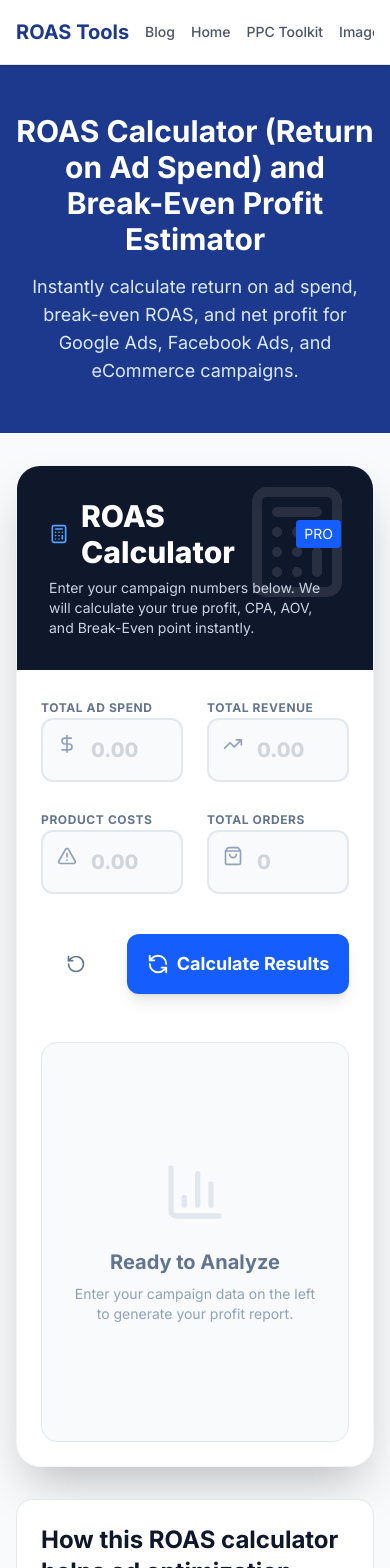
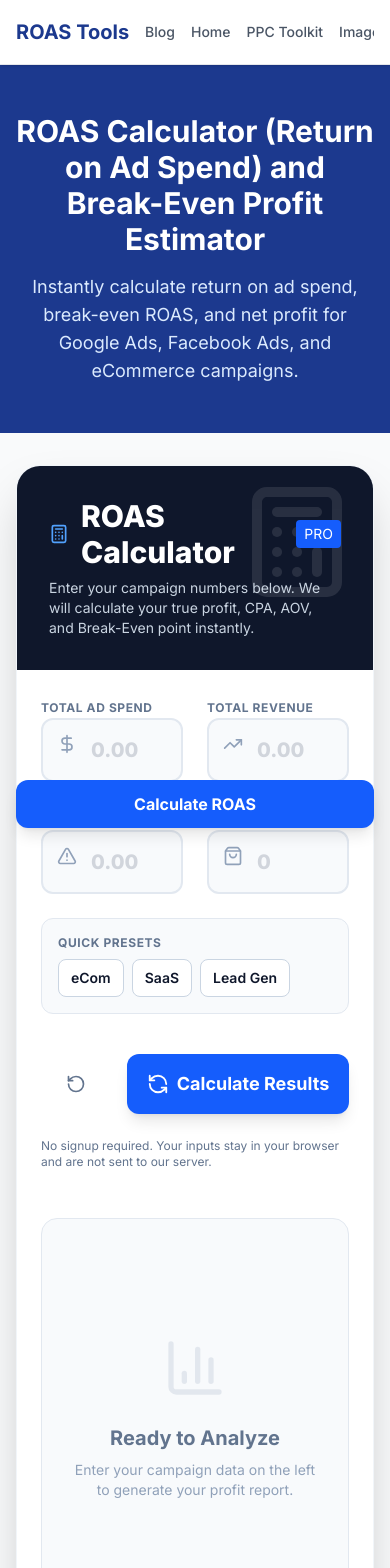
Before and after one commit to nikhil071-ui/roas-calculator, a Next.js app: page / in a window 390 px wide. Shown: the top 1568 px of the page. Built offline with nearby package versions, Linux system fonts and the light colour scheme.

Commit message:
Improve calculator conversions with presets, sticky CTA, and GA4 events

```diff
--- a/app/RoasClient.tsx
+++ b/app/RoasClient.tsx
@@ -1,6 +1,6 @@
 "use client";
 
-import { useState } from "react";
+import { useRef, useState } from "react";
 import jsPDF from "jspdf";
 import { Download, Calculator, DollarSign, TrendingUp, AlertTriangle, RefreshCcw, ShoppingBag, BarChart3, RotateCcw } from "lucide-react";
 import { trackEvent } from "@/app/lib/analytics";
@@ -24,6 +24,39 @@ export default function RoasClient() {
 
   const [results, setResults] = useState<RoasResults | null>(null);
   const [hasTrackedStart, setHasTrackedStart] = useState(false);
+  const calculateButtonRef = useRef<HTMLButtonElement | null>(null);
+
+  const applyPreset = (preset: "ecommerce" | "saas" | "leadgen") => {
+    trackCalculatorStart();
+    if (preset === "ecommerce") {
+      setAdSpend("1000");
+      setRevenue("3500");
+      setProductCost("1700");
+      setOrders("70");
+    } else if (preset === "saas") {
+      setAdSpend("3000");
+      setRevenue("9000");
+      setProductCost("1200");
+      setOrders("45");
+    } else {
+      setAdSpend("1500");
+      setRevenue("6000");
+      setProductCost("900");
+      setOrders("30");
+    }
+    trackEvent("calculator_preset_selected", {
+      calculator_type: "roas",
+      preset,
+    });
+  };
+
+  const scrollToCalculate = () => {
+    calculateButtonRef.current?.scrollIntoView({ behavior: "smooth", block: "center" });
+    trackEvent("cta_click_calculate_sticky", {
+      calculator_type: "roas",
+      page_type: "home_or_slug",
+    });
+  };
 
   // --- CLEAR FUNCTION ---
   const resetFields = () => {
@@ -57,6 +90,12 @@ export default function RoasClient() {
       has_optional_costs: cost > 0,
       result_state: resultState,
     });
+    trackEvent("calculator_complete", {
+      calculator_type: "roas",
+      result_state: resultState,
+      roas_value: Number(roas.toFixed(2)),
+      break_even_value: breakEvenRoas ? Number(breakEvenRoas.toFixed(2)) : null,
+    });
 
     setResults({
       roas: roas.toFixed(2),
@@ -88,6 +127,10 @@ export default function RoasClient() {
         alert("Please calculate your ROAS first!");
         return;
     }
+    trackEvent("result_export_click", {
+      calculator_type: "roas",
+      export_type: "pdf",
+    });
 
     const doc = new jsPDF();
     const date = new Date().toLocaleDateString();
@@ -227,7 +270,7 @@ export default function RoasClient() {
             <div className="space-y-6">
 
                 {/* ROW 1 */}
-                <div className="grid grid-cols-2 gap-6">
+              <div className="grid grid-cols-2 gap-6">
                     <div className="space-y-2">
                         <label className="text-xs font-bold text-slate-500 uppercase tracking-wider">Total Ad Spend</label>
                         <div className="relative group">
@@ -288,6 +331,33 @@ export default function RoasClient() {
                             />
                         </div>
                     </div>
+              </div>
+
+                <div className="bg-slate-50 border border-slate-200 rounded-xl p-4">
+                    <p className="text-xs font-bold text-slate-500 uppercase tracking-wider mb-2">Quick Presets</p>
+                    <div className="flex flex-wrap gap-2">
+                        <button
+                            type="button"
+                            onClick={() => applyPreset("ecommerce")}
+                            className="px-3 py-2 rounded-lg bg-white border border-slate-300 text-slate-900 text-sm font-semibold hover:bg-slate-100 transition"
+                        >
+                            eCom
+                        </button>
+                        <button
+                            type="button"
+                            onClick={() => applyPreset("saas")}
+                            className="px-3 py-2 rounded-lg bg-white border border-slate-300 text-slate-900 text-sm font-semibold hover:bg-slate-100 transition"
+                        >
+                            SaaS
+                        </button>
+                        <button
+                            type="button"
+                            onClick={() => applyPreset("leadgen")}
+                            className="px-3 py-2 rounded-lg bg-white border border-slate-300 text-slate-900 text-sm font-semibold hover:bg-slate-100 transition"
+                        >
+                            Lead Gen
+                        </button>
+                    </div>
                 </div>
 
                 {/* ACTION BUTTONS */}
@@ -300,12 +370,16 @@ export default function RoasClient() {
                         <RotateCcw size={20} />
                     </button>
                     <button
+                        ref={calculateButtonRef}
                         onClick={calculateROAS}
                         className="flex-1 bg-blue-600 hover:bg-blue-700 text-white font-bold py-4 rounded-xl shadow-lg hover:shadow-blue-500/30 transition transform hover:-translate-y-1 flex items-center justify-center gap-2 text-lg"
                     >
                         <RefreshCcw size={22} /> Calculate Results
                     </button>
                 </div>
+                <p className="text-xs text-slate-500">
+                  No signup required. Your inputs stay in your browser and are not sent to our server.
+                </p>
             </div>
 
             {/* RIGHT: DASHBOARD RESULTS */}
@@ -318,6 +392,16 @@ export default function RoasClient() {
                     </div>
                 ) : (
                     <div className="space-y-6 animate-in fade-in zoom-in duration-300">
+                        <div className="bg-white rounded-xl border border-slate-200 p-4 shadow-sm">
+                            <p className="text-xs font-bold text-slate-500 uppercase tracking-wider mb-1">Decision Summary</p>
+                            <p className="text-sm text-slate-700">
+                              {results.breakEven !== "N/A" && Number(results.roas) >= Number(results.breakEven) * 1.2
+                                ? "Scale gradually: ROAS is materially above break-even."
+                                : results.breakEven !== "N/A" && Number(results.roas) <= Number(results.breakEven) * 0.9
+                                ? "Pause or cap spend: ROAS is below break-even threshold."
+                                : "Hold and optimize: ROAS is near break-even, improve conversion and AOV first."}
+                            </p>
+                        </div>
 
                         {/* HERO METRICS */}
                         <div className="grid grid-cols-2 gap-4">
@@ -372,6 +456,13 @@ export default function RoasClient() {
             </div>
         </div>
       </div>
+      <button
+        type="button"
+        onClick={scrollToCalculate}
+        className="md:hidden fixed bottom-4 left-4 right-4 z-40 bg-blue-600 text-white font-bold py-3 rounded-xl shadow-lg hover:bg-blue-700 transition"
+      >
+        Calculate ROAS
+      </button>
     </div>
   );
 }
```
